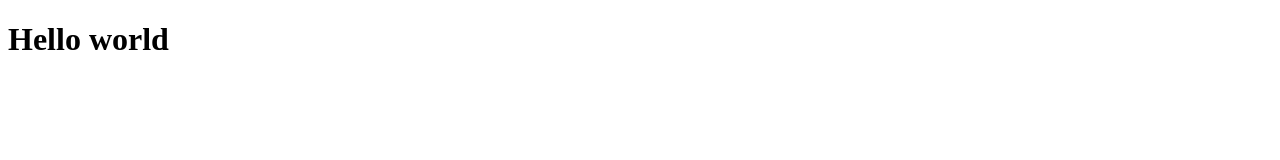
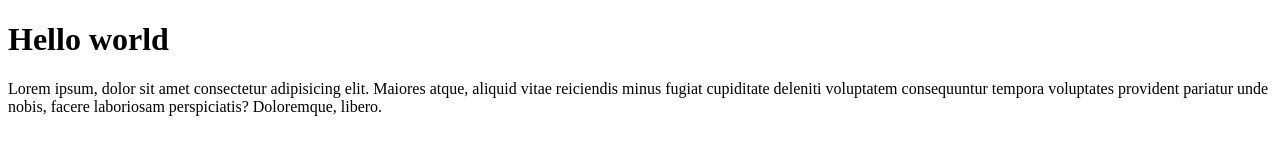
Before and after one commit to Jeeva-Krato/Sample, a plain HTML site: page index.html in a window 1280 px wide. Drawn offline with Linux system fonts and the light colour scheme.

Commit message:
Added 'P' tag

```diff
--- a/index.html
+++ b/index.html
@@ -7,5 +7,11 @@
   </head>
   <body>
     <h1>Hello world</h1>
+    <p>
+      Lorem ipsum, dolor sit amet consectetur adipisicing elit. Maiores atque,
+      aliquid vitae reiciendis minus fugiat cupiditate deleniti voluptatem
+      consequuntur tempora voluptates provident pariatur unde nobis, facere
+      laboriosam perspiciatis? Doloremque, libero.
+    </p>
   </body>
 </html>
```
